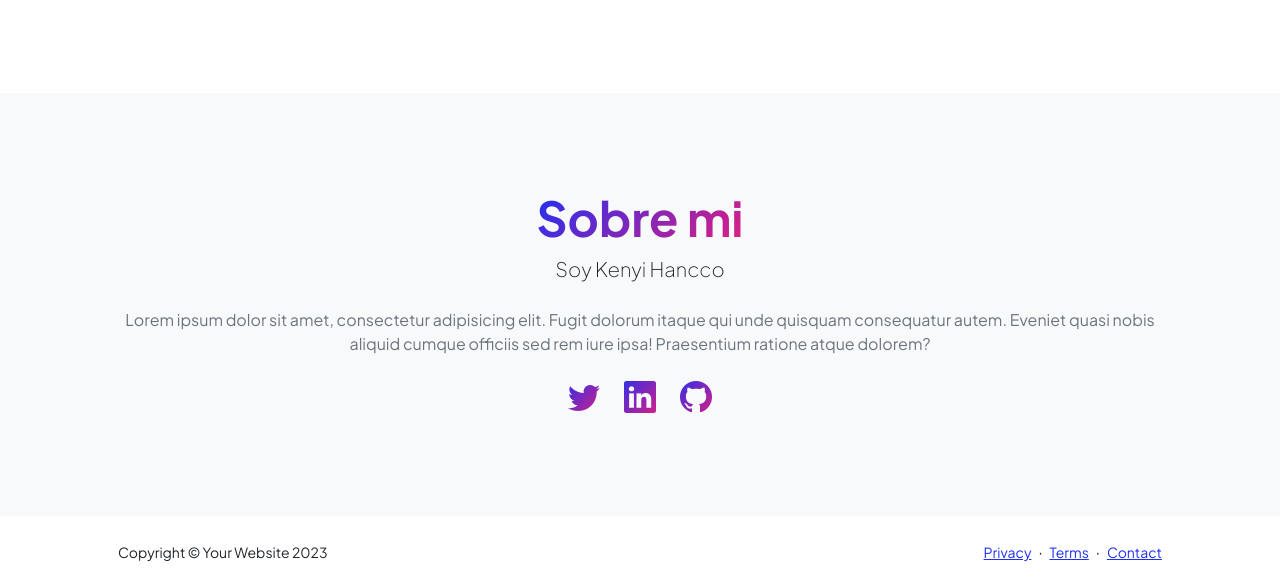
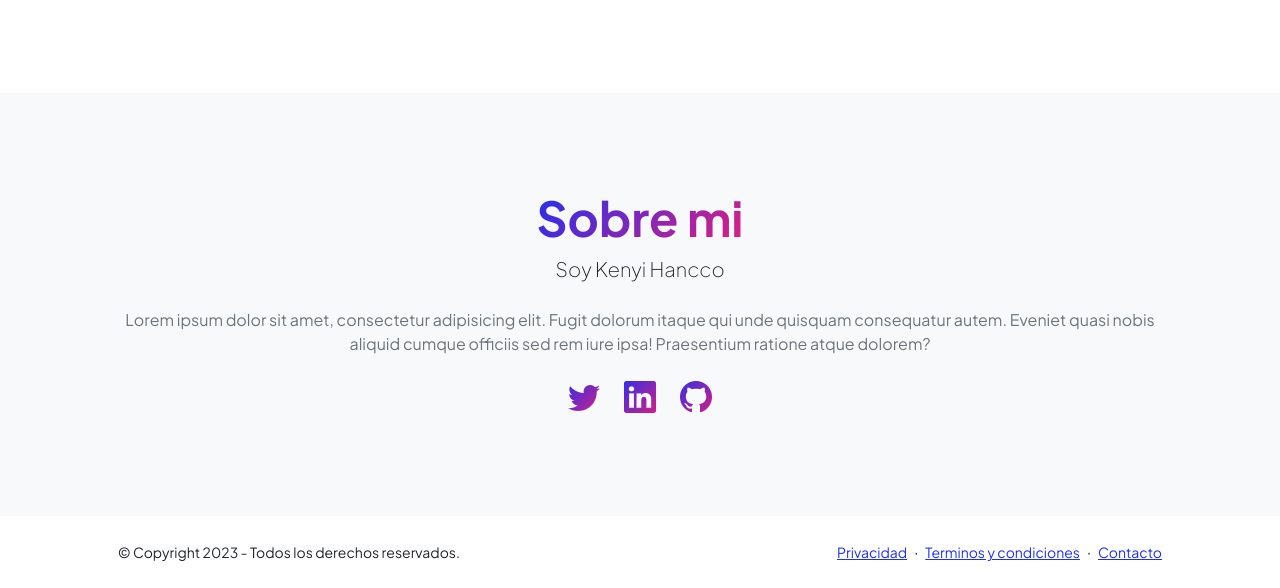
Before and after one commit to kenyihq/new-portfolio, a plain HTML site: page index.html in a window 1280 px wide. Shown: the part 1181-1769 px from the top of the page. Drawn offline with nearby package versions, Linux system fonts and the light colour scheme.

Commit message:
Head and footer added

```diff
--- a/index.html
+++ b/index.html
@@ -7,7 +7,7 @@
         <meta name="author" content="" />
         <title>Kenyi Hancco</title>
         <!-- Favicon-->
-        <link rel="icon" type="image/x-icon" href="assets/favicon.ico" />
+        <link  rel="icon"   href="https://kenyihq.github.io/portfolio/img/icon-logo.png" type="image/png" />
         <!-- Custom Google font-->
         <link rel="preconnect" href="https://fonts.googleapis.com" />
         <link rel="preconnect" href="https://fonts.gstatic.com" crossorigin />
@@ -199,13 +199,13 @@
         <footer class="bg-white py-4 mt-auto">
             <div class="container px-5">
                 <div class="row align-items-center justify-content-between flex-column flex-sm-row">
-                    <div class="col-auto"><div class="small m-0">Copyright &copy; Your Website 2023</div></div>
+                    <div class="col-auto"><div class="small m-0"> © Copyright 2023 - Todos los derechos reservados.</div></div>
                     <div class="col-auto">
-                        <a class="small" href="#!">Privacy</a>
+                        <a class="small" href="#!">Privacidad</a>
                         <span class="mx-1">&middot;</span>
-                        <a class="small" href="#!">Terms</a>
+                        <a class="small" href="#!">Terminos y condiciones</a>
                         <span class="mx-1">&middot;</span>
-                        <a class="small" href="#!">Contact</a>
+                        <a class="small" href="./contact.html">Contacto</a>
                     </div>
                 </div>
             </div>
```
Also changed, not shown: contact.html (+5 -5 lines), projects.html (+5 -5 lines), resume.html (+5 -5 lines).
